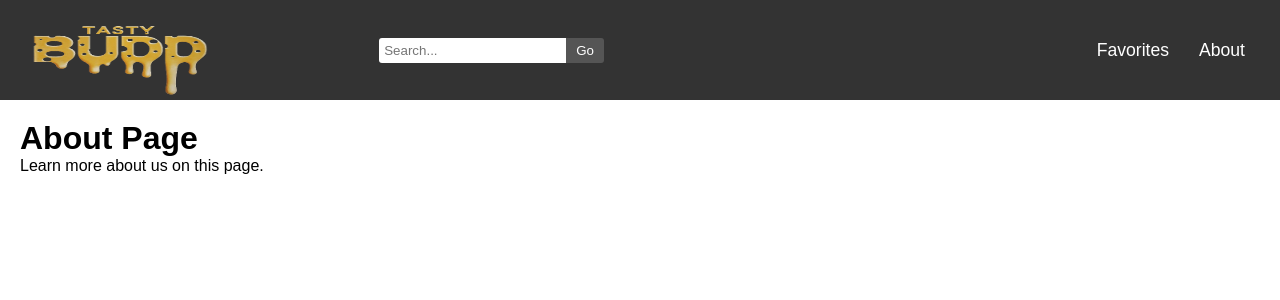
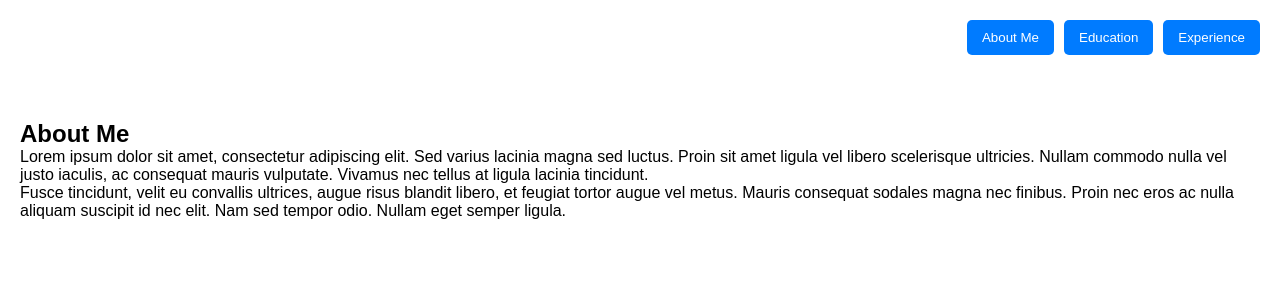
Before and after one commit to Thapelo-Molosiwa/Portfolio_Projects, a React (Vite) app in the folder React/Final_project/front-end/: page /about in a window 1280 px wide. Shown: the top 300 px of the page. Built offline with nearby package versions, Linux system fonts and the light colour scheme.

Commit message:
about me page

```diff
--- a/React/Final_project/front-end/components/pages/about/About.jsx
+++ b/React/Final_project/front-end/components/pages/about/About.jsx
@@ -1,13 +1,67 @@
-import React from 'react';
-import "../about/about.css";
+import React, { useState } from 'react';
+import '../about/about.css';
 
 const About = () => {
+  const [visibleSection, setVisibleSection] = useState('about-me');
+
+  const handleButtonClick = (id) => {
+    setVisibleSection(id);
+    const element = document.getElementById(id);
+    if (element) {
+      const heading = element.querySelector('h2');
+      if (heading) {
+        heading.scrollIntoView({ behavior: 'smooth' });
+      } else {
+        element.scrollIntoView({ behavior: 'smooth' });
+      }
+    }
+  };
+
   return (
-    <div className='about'>
-      <h1>About Page</h1>
-      <p>Learn more about us on this page.</p>
+    <div className="about">
+      <div className="nav-buttons">
+        <button onClick={() => handleButtonClick('about-me')}>About Me</button>
+        <button onClick={() => handleButtonClick('education')}>Education</button>
+        <button onClick={() => handleButtonClick('experience')}>Experience</button>
+      </div>
+      {visibleSection === 'about-me' && (
+        <section id="about-me">
+          <h2>About Me</h2>
+          <p>
+            Lorem ipsum dolor sit amet, consectetur adipiscing elit. Sed varius lacinia magna sed luctus. Proin sit amet ligula vel libero scelerisque ultricies. Nullam commodo nulla vel justo iaculis, ac consequat mauris vulputate. Vivamus nec tellus at ligula lacinia tincidunt.
+          </p>
+          <p>
+            Fusce tincidunt, velit eu convallis ultrices, augue risus blandit libero, et feugiat tortor augue vel metus. Mauris consequat sodales magna nec finibus. Proin nec eros ac nulla aliquam suscipit id nec elit. Nam sed tempor odio. Nullam eget semper ligula.
+          </p>
+        </section>
+      )}
+      {visibleSection === 'education' && (
+        <section id="education">
+          <h2>Education</h2>
+          <p>
+            Donec hendrerit, mi sit amet tristique euismod, justo velit venenatis velit, at dapibus urna odio sit amet turpis. Nullam auctor, eros nec eleifend convallis, libero elit condimentum neque, sit amet fermentum lorem elit ut dolor. Suspendisse semper, dolor vel faucibus ullamcorper, libero velit dignissim nunc, at ultricies lorem velit nec odio. Cras nec varius lorem. Integer non consectetur velit, at pharetra est. In ac hendrerit sem.
+          </p>
+          <p>
+            Suspendisse semper, dolor vel faucibus ullamcorper, libero velit dignissim nunc, at ultricies lorem velit nec odio. Cras nec varius lorem. Integer non consectetur velit, at pharetra est. In ac hendrerit sem.
+          </p>
+        </section>
+      )}
+      {visibleSection === 'experience' && (
+        <section id="experience">
+          <h2>Experience</h2>
+          <p>
+            Pellentesque habitant morbi tristique senectus et netus et malesuada fames ac turpis egestas. Vestibulum ante ipsum primis in faucibus orci luctus et ultrices posuere cubilia curae; Nunc imperdiet, risus in consectetur eleifend, risus nisi scelerisque risus, eget varius libero erat a felis.
+          </p>
+          <p>
+            Lorem ipsum dolor sit amet, consectetur adipiscing elit. Sed varius lacinia magna sed luctus. Proin sit amet ligula vel libero scelerisque ultricies. Nullam commodo nulla vel justo iaculis, ac consequat mauris vulputate. Vivamus nec tellus at ligula lacinia tincidunt. Fusce tincidunt, velit eu convallis ultrices, augue risus blandit libero, et feugiat tortor augue vel metus. Mauris consequat sodales magna nec finibus. Proin nec eros ac nulla aliquam suscipit id nec elit. Nam sed tempor odio. Nullam eget semper ligula. Donec hendrerit, mi sit amet tristique euismod, justo velit venenatis velit, at dapibus urna odio sit amet turpis. Nullam auctor, eros nec eleifend convallis, libero elit condimentum neque, sit amet fermentum lorem elit ut dolor. Suspendisse semper, dolor vel faucibus ullamcorper, libero velit dignissim nunc, at ultricies lorem velit nec odio. Cras nec varius lorem. Integer non consectetur velit, at pharetra est. In ac hendrerit sem.
+          </p>
+          <p>
+            Aliquam lacinia nunc eget eros interdum consequat. Morbi pellentesque libero sed velit pretium, ac pellentesque ligula rutrum. Proin eu fermentum leo. Etiam vitae semper sapien. Cras hendrerit malesuada lacus, vel lacinia quam commodo in.
+          </p>
+        </section>
+      )}
     </div>
   );
-};
+}
 
 export default About;
--- a/React/Final_project/front-end/components/pages/about/about.css
+++ b/React/Final_project/front-end/components/pages/about/about.css
@@ -1,4 +1,28 @@
+/* styles.css */
+
 .about {
     padding: 20px;
     margin-top: 100px;
-}
+  }
+
+  .nav-buttons {
+    position: fixed;
+    top: 20px;
+    right: 20px;
+    display: flex;
+    gap: 10px;
+    z-index: 1000;
+  }
+
+  .nav-buttons button {
+    background-color: #007bff;
+    color: white;
+    border: none;
+    padding: 10px 15px;
+    cursor: pointer;
+    border-radius: 5px;
+  }
+
+  .nav-buttons button:hover {
+    background-color: #0056b3;
+  }
--- a/React/Final_project/front-end/src/App.jsx
+++ b/React/Final_project/front-end/src/App.jsx
@@ -1,21 +1,21 @@
 import React from "react";
+import { BrowserRouter as Router, Route, Routes, useLocation } from "react-router-dom";
 import Header from "../components/header/Header";
-import { BrowserRouter as Router, Route, Routes } from "react-router-dom";
 import Home from "../components/pages/home/Home";
 import About from "../components/pages/about/About";
 import MealDetail from "../components/mealdetails/MealDetail";
 import 'slick-carousel/slick/slick.css';
 import 'slick-carousel/slick/slick-theme.css';
 
+function App() {
+  const location = useLocation();
+  const noHeaderRoutes = ['/about', '/meal'];
 
+  const shouldShowHeader = !noHeaderRoutes.some(route => location.pathname.startsWith(route));
 
-
-export default function App() {
   return (
-    <Router>
     <div>
-        <Header />
-
+      {shouldShowHeader && <Header />}
       <main>
         <Routes>
           <Route path="/" element={<Home />} />
@@ -24,6 +24,13 @@ export default function App() {
         </Routes>
       </main>
     </div>
+  );
+}
+
+export default function AppWrapper() {
+  return (
+    <Router>
+      <App />
     </Router>
   );
 }
```
Lines whose indentation alone changed are shown as unchanged.
